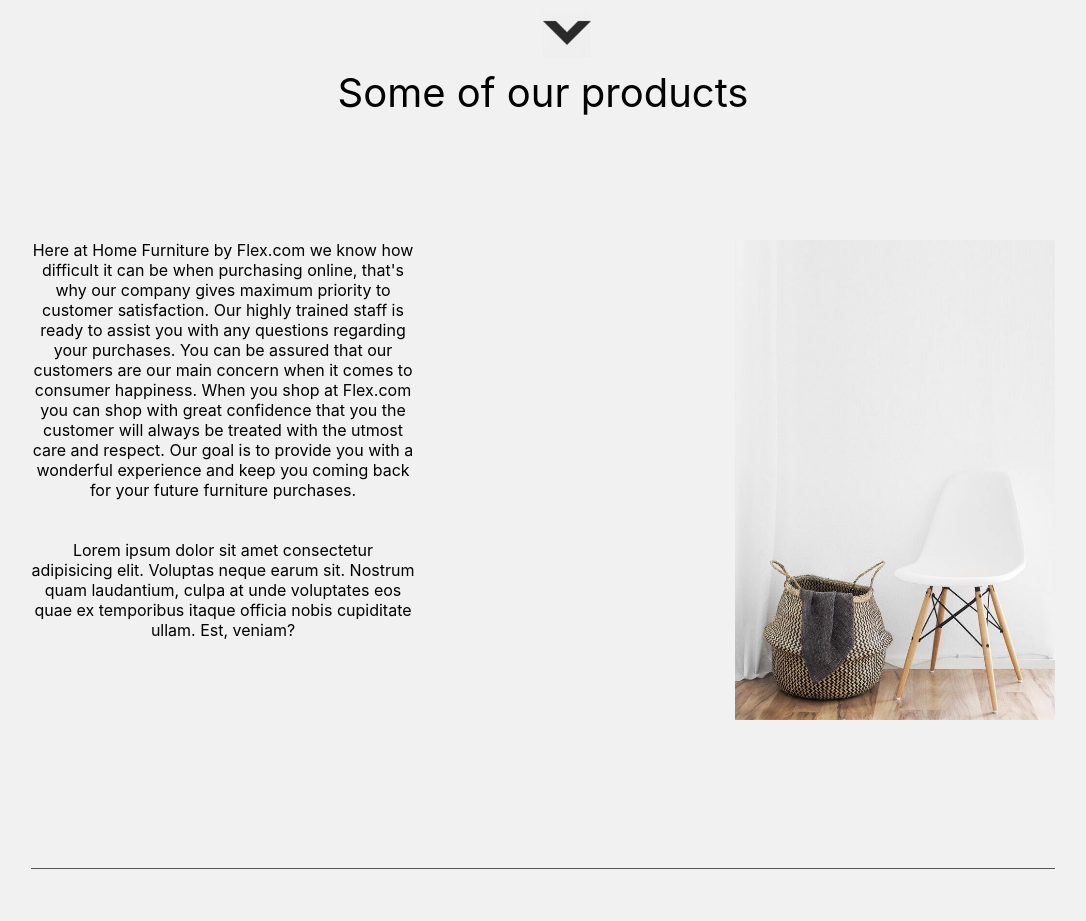
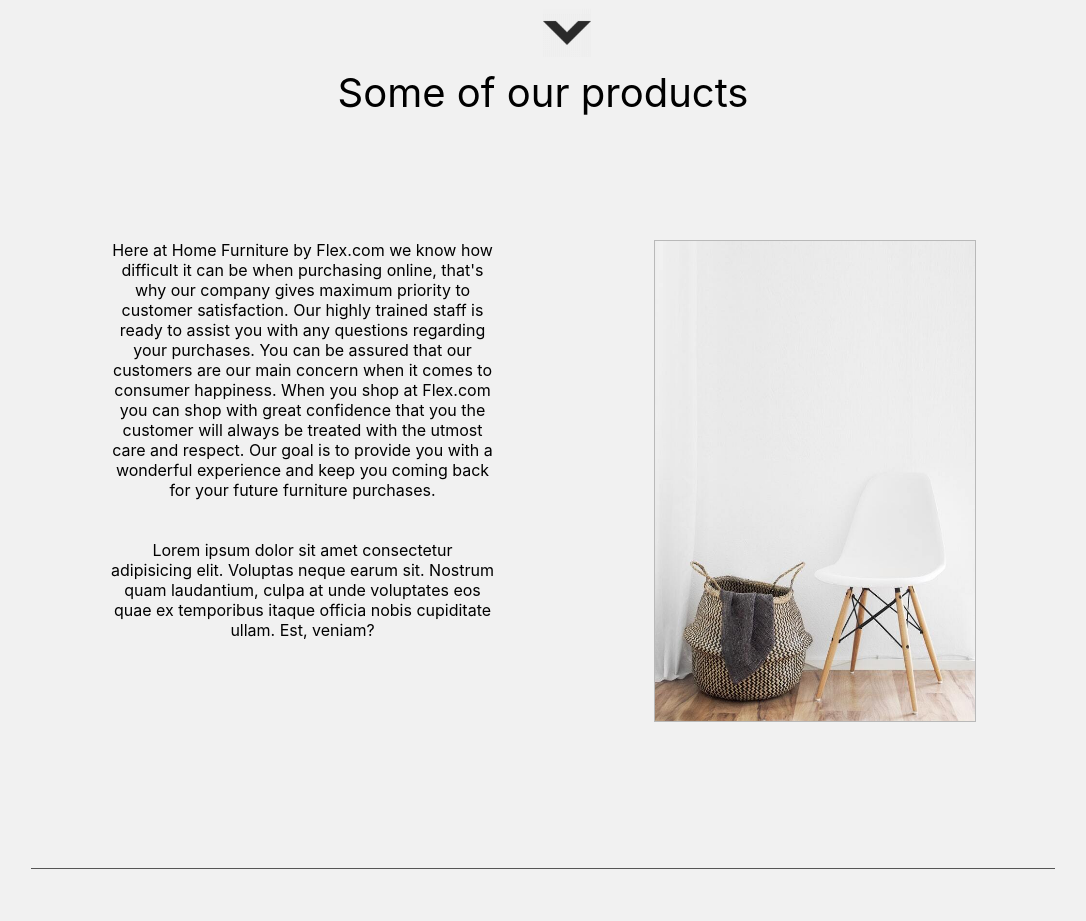
Before and after one commit to muskanmahajan37/Furniture, a PHP site: page / in a window 1280 px wide. Shown: the part 732-1653 px from the top of the page, without its empty margins (97-1183 px from the left). Run offline with PHP 8.4, Linux system fonts and the light colour scheme; some libraries are stand-ins or nearby versions.

Commit message:
Some slight changes in styling

```diff
--- a/css/index.css
+++ b/css/index.css
@@ -125,7 +125,7 @@ nav ul li:hover a {
 .carousel-wrapper {
   display: flex;
   margin-top: 12%;
-  justify-content: space-between;
+  justify-content: space-around;
 }
 
 .carousel-text {
@@ -135,6 +135,7 @@ nav ul li:hover a {
 .carousel-image {
   height: 60vh;
   width: 25vw;
+  border: 1px solid #b9b9b9;
 }
 
 /* footer style */
```
